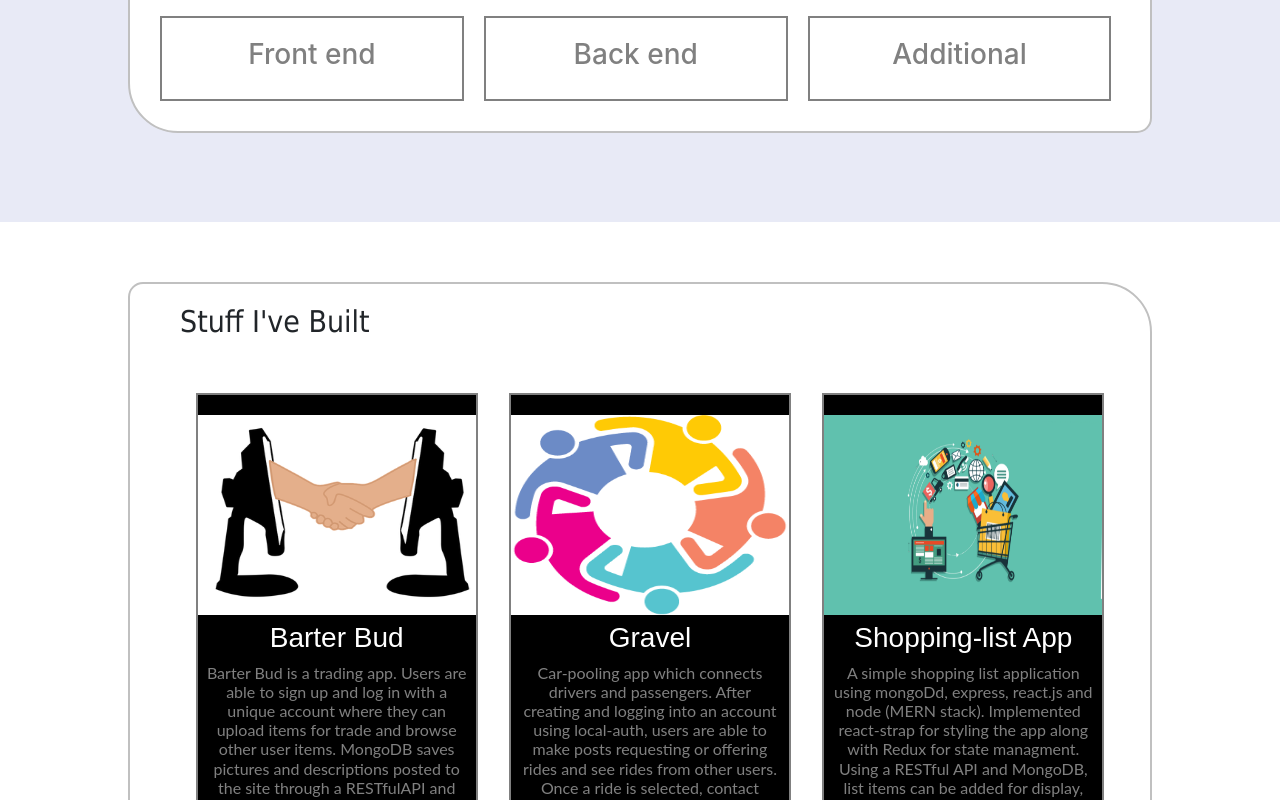
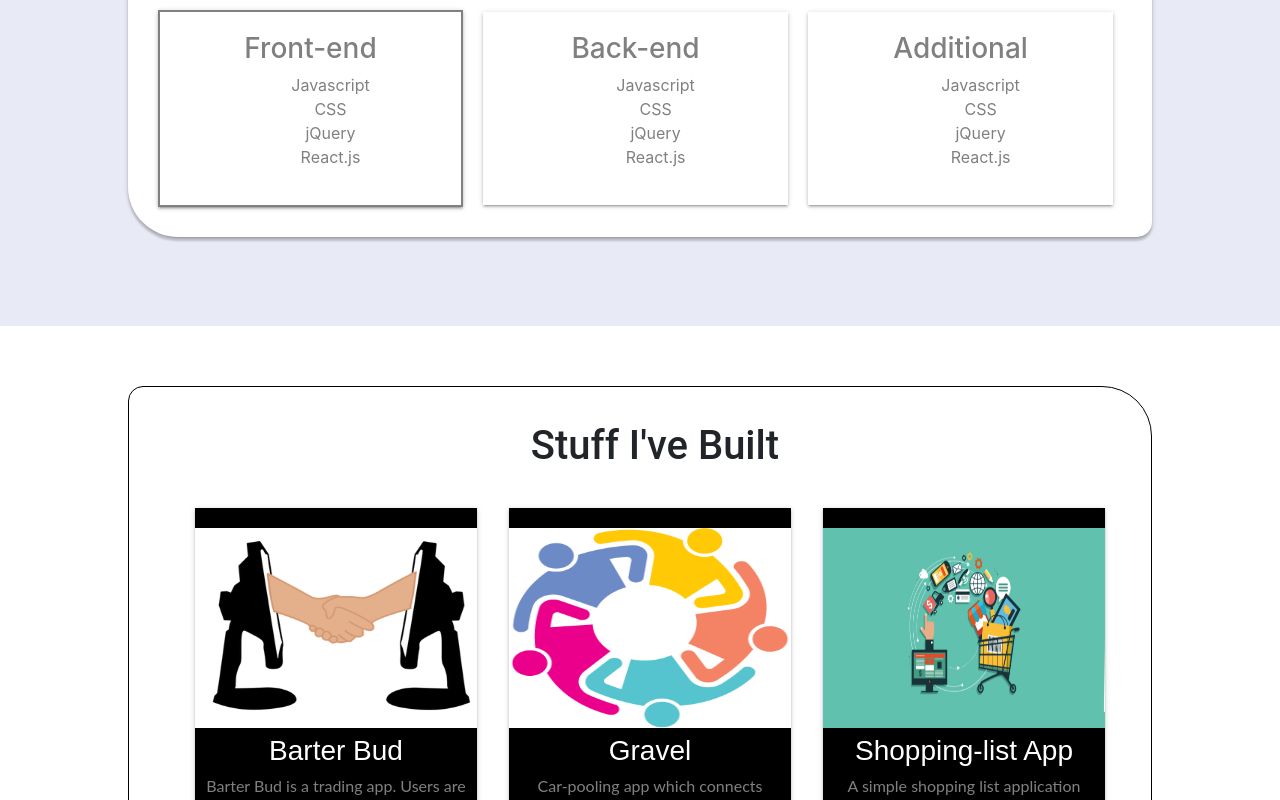
Before and after one commit to caseycling/portfolio, a React (Create React App) app in the folder client/: page / in a window 1280 px wide. Shown: the part 1320-2120 px from the top of the page. Built offline with nearby package versions, Linux system fonts and the light colour scheme; a web font is replaced by a local one.

Commit message:
Added boxshadow

```diff
--- a/client/src/components/Carousel/Carousel.js
+++ b/client/src/components/Carousel/Carousel.js
@@ -51,7 +51,8 @@ class Gallery extends React.Component {
 
   state = {
     galleryItems: this.items.map((i) =>
-      <div className="individualContainer" style={{ background: "black", width: "90%", height: "100%" }} id={i.image}>
+      <div className="individualContainer" style={{ background: "black", width: "90%", height: "100%", border: "none", boxShadow: "0 2px 2px 0 rgba(0,0,0,0.14), 0 3px 1px -2px rgba(0,0,0,0.12), 0 1px 5px 0 rgba(0,0,0,0.2)"
+    }} id={i.image}>
         <a href={i.projectHref} target={"_blank"}>
           <img id="projectImage" src={i.image} alt="Project" />
         </a>
@@ -81,7 +82,7 @@ class Gallery extends React.Component {
 
   render() {
     return (
-      <div>
+      <div >
         <AliceCarousel
           dotsDisabled={true}
           responsive={this.responsive}
--- a/client/src/components/Projects/Projects.css
+++ b/client/src/components/Projects/Projects.css
@@ -5,9 +5,9 @@
     width: 80%;
     padding: 20px;
     padding-bottom: 0px;
-    border: solid 2px silver;
+    border: solid 1.5px black;
     border-radius: 15px 50px;
-
+    /* background-color: rgb(232, 234, 246); */
     /* background-image: url('../../images/navbackground.jpg') */
   }
 
@@ -20,6 +20,7 @@
       padding-bottom: 20px;
 
       border: solid 2px grey;
+      box-shadow: 0 2px 2px 0 rgba(0,0,0,0.14), 0 3px 1px -2px rgba(0,0,0,0.12), 0 1px 5px 0 rgba(0,0,0,0.2);
       color: grey;
       /* background-image: url('../../images/mainBackground.jpg'); */
   }
--- a/client/src/components/Projects/Projects.js
+++ b/client/src/components/Projects/Projects.js
@@ -21,19 +21,20 @@ const Projects = () => {
 //Styling objects
 
 let HeaderStyle = {
-    fontSize: "30px",
-    fontFamily: "MontSerrat,Tahoma,Arial,sans-serif",
-    paddingTop: "0px",
+    fontSize: "40px",
+    fontFamily: "Roboto, sans-serif",
+    paddingTop: "15px",
     marginLeft: "30px",
-    textAlign: "justify"
+    textAlign: "center"
 }
 
 let CarouselStyle = {
     width: "100%",
     marginLeft: "10px",
-    padding: "35px 20px 20px 20px",
+    padding: "20px 20px 20px 20px",
     marginTop: "0px",
-    border: "none"
+    border: "none",
+    boxShadow: "none"
 }
 
 export default Projects;
--- a/client/src/components/Technologies/Technologies.css
+++ b/client/src/components/Technologies/Technologies.css
@@ -5,8 +5,9 @@
     margin-bottom: 50px;
     width: 80%;
     padding: 20px;
-    border: solid 2px silver;
+    /* border: solid 1px black; */
     border-radius: 15px 50px;
+    box-shadow: 0 4px 2px 0 rgba(0,0,0,0.14), 0 3px 1px -2px rgba(0,0,0,0.12), 0 1px 5px 0 rgba(0,0,0,0.2);
 
     /* background-image: url('../../images/navbackground.jpg') */
   }
@@ -23,3 +24,7 @@
     border: solid 2px grey;
     color: grey;
   }
+
+  li {
+
+  }
--- a/client/src/components/Technologies/Technologies.js
+++ b/client/src/components/Technologies/Technologies.js
@@ -18,14 +18,32 @@ class Technologies extends Component {
                 <div className="techContainer" id="technologies"style={{backgroundColor: "white"}}>
                     <h2 style={HeaderStyle}>Technologies</h2>
                     <div class="content">
-                        <div className="individualContainer">
-                            <h3>Front end</h3>
+                        <div className="individualContainer" >
+                            <h3>Front-end </h3>
+                            <ul style={{listStyleType: "none", textAlign: "center"}}>
+                                <li>Javascript</li>
+                                <li>CSS</li>
+                                <li>jQuery</li>
+                                <li>React.js</li>
+                            </ul>
                         </div>
-                        <div className="individualContainer">
-                            <h3>Back end</h3>
+                        <div className="individualContainer" style={{border: "none"}}>
+                            <h3>Back-end </h3>
+                            <ul style={{listStyleType: "none", textAlign: "center"}}>
+                                <li>Javascript</li>
+                                <li>CSS</li>
+                                <li>jQuery</li>
+                                <li>React.js</li>
+                            </ul>
                         </div>
-                        <div className="individualContainer">
+                        <div className="individualContainer" style={{border: "none"}}>
                             <h3>Additional</h3>
+                            <ul style={{listStyleType: "none", textAlign: "center"}}>
+                                <li>Javascript</li>
+                                <li>CSS</li>
+                                <li>jQuery</li>
+                                <li>React.js</li>
+                            </ul>
                         </div>
                     </div>
                 </div>
```
